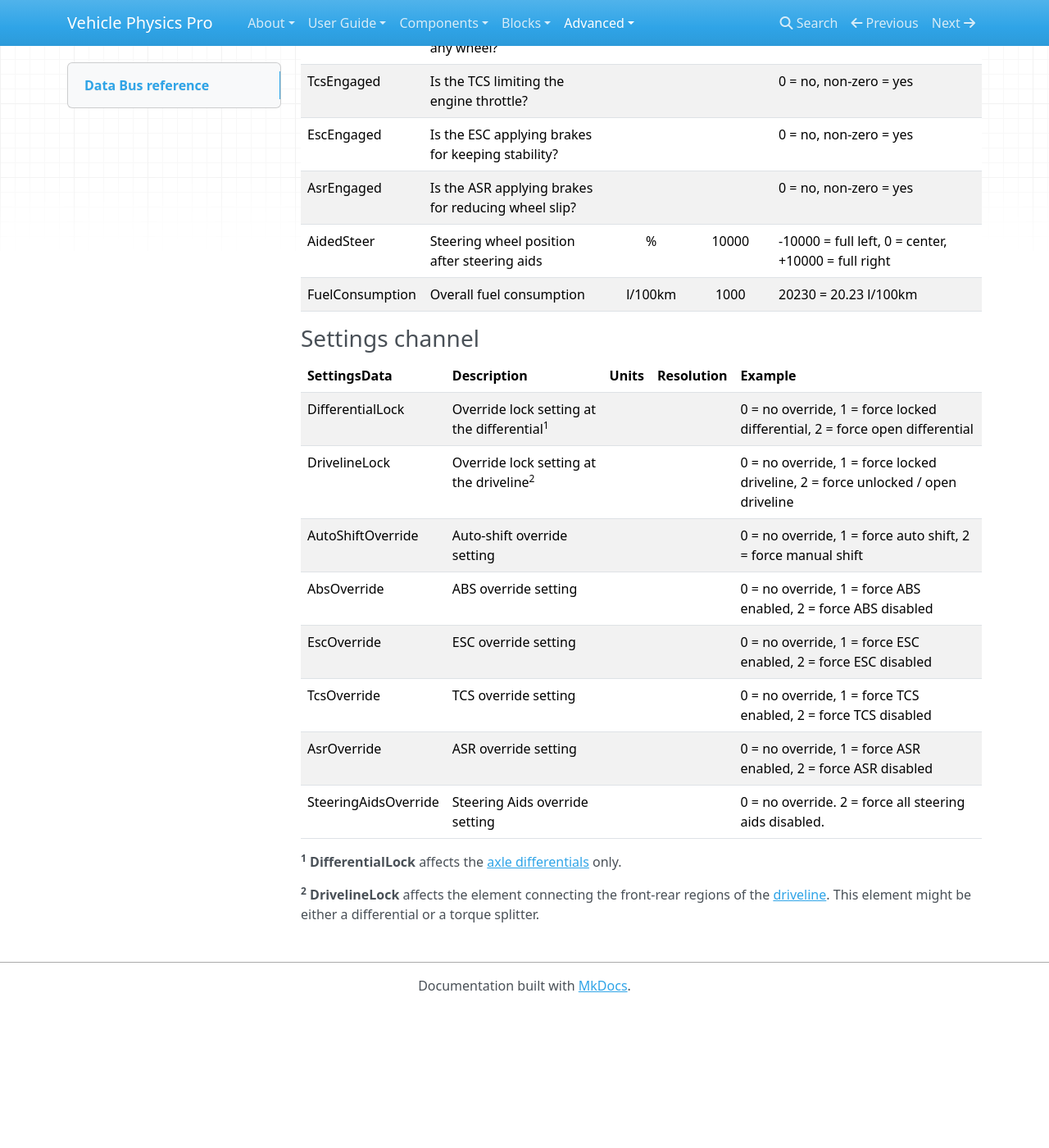
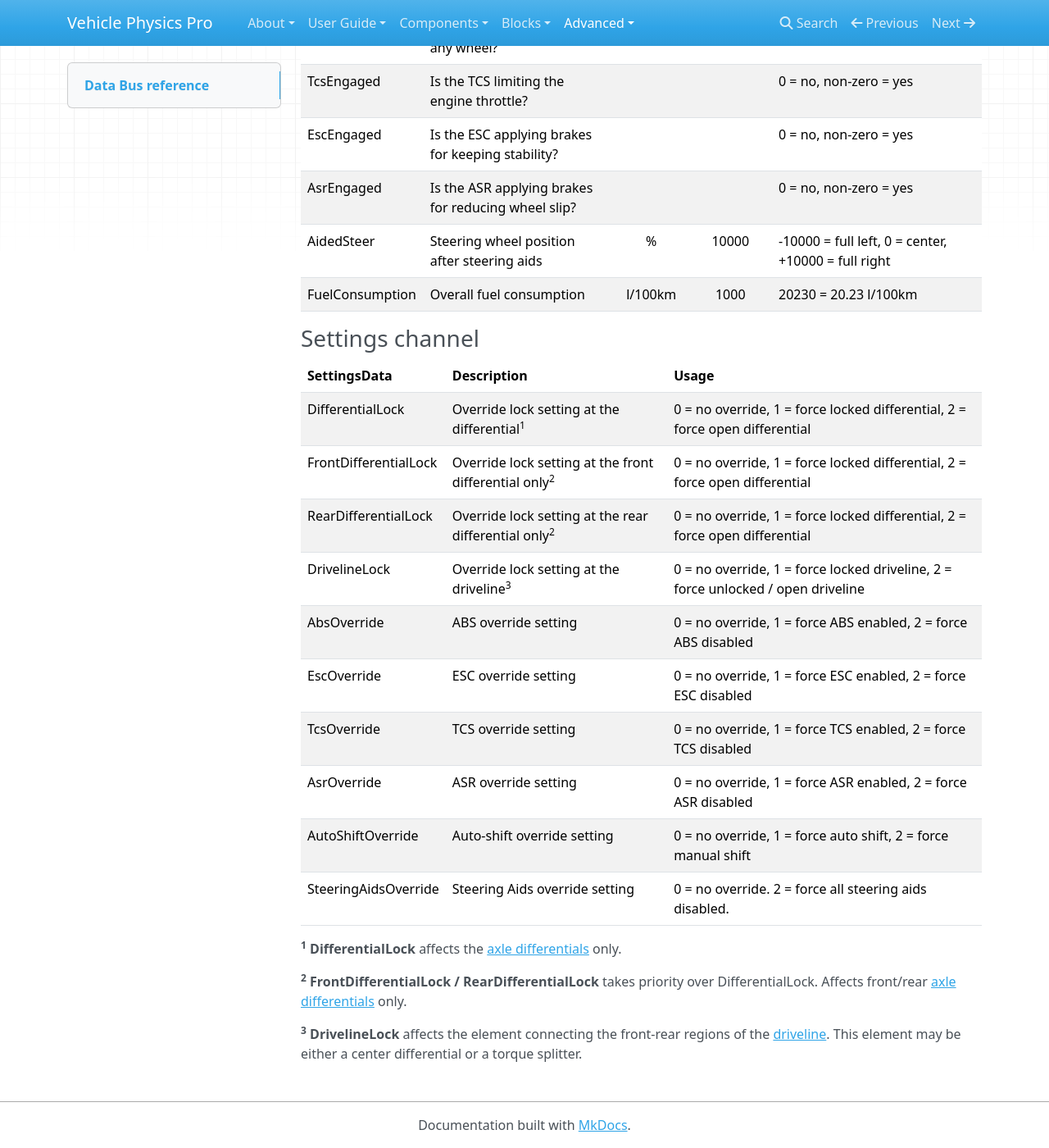
Before and after one commit to EdyJ/vehicle-physics-docs, an MkDocs documentation site: the page built from docs/advanced/databus-reference.md, in a window 1280 px wide and 1400 px high, scrolled down 3203 px. Shown: the whole window at 82% size. Built offline with MkDocs 1.6.1, drawn with Linux system fonts in a browser that asks for light colours; nearby versions of some CDN libraries; library files that are not in the unit come from our copies; before the commit the page ends 4433 px from its top, so only the background shows below that.

Commit message:
New differential lock settings

```diff
--- a/docs/advanced/databus-reference.md
+++ b/docs/advanced/databus-reference.md
@@ -108,18 +108,22 @@ input. Successive gear shift commands can be grouped by adding/subtracting +-1 t
 
 ### Settings channel
 
-| SettingsData | Description | Units  | Resolution | Example |
-| ------------ | ----------- |:------:|:----------:| ------- |
-|DifferentialLock	| Override lock setting at the differential<sup>1</sup>	|	|	| 0 = no override, 1 = force locked differential, 2 = force open differential
-|DrivelineLock		| Override lock setting at the driveline<sup>2</sup>	|	|	| 0 = no override, 1 = force locked driveline, 2 = force unlocked / open driveline
-|AutoShiftOverride	| Auto-shift override setting							|	|	| 0 = no override, 1 = force auto shift, 2 = force manual shift
-|AbsOverride		| ABS override setting									|	|	| 0 = no override, 1 = force ABS enabled, 2 = force ABS disabled
-|EscOverride		| ESC override setting									|	|	| 0 = no override, 1 = force ESC enabled, 2 = force ESC disabled
-|TcsOverride		| TCS override setting									|	|	| 0 = no override, 1 = force TCS enabled, 2 = force TCS disabled
-|AsrOverride		| ASR override setting									|	|	| 0 = no override, 1 = force ASR enabled, 2 = force ASR disabled
-|SteeringAidsOverride|Steering Aids override setting						|	|	| 0 = no override. 2 = force all steering aids disabled.
+| SettingsData | Description | Usage |
+| ------------ | ----------- | ----- |
+|DifferentialLock	| Override lock setting at the differential<sup>1</sup>	| 0 = no override, 1 = force locked differential, 2 = force open differential
+|FrontDifferentialLock	| Override lock setting at the front differential only<sup>2</sup>	| 0 = no override, 1 = force locked differential, 2 = force open differential
+|RearDifferentialLock	| Override lock setting at the rear differential only<sup>2</sup>	| 0 = no override, 1 = force locked differential, 2 = force open differential
+|DrivelineLock		| Override lock setting at the driveline<sup>3</sup>	| 0 = no override, 1 = force locked driveline, 2 = force unlocked / open driveline
+|AbsOverride		| ABS override setting									| 0 = no override, 1 = force ABS enabled, 2 = force ABS disabled
+|EscOverride		| ESC override setting									| 0 = no override, 1 = force ESC enabled, 2 = force ESC disabled
+|TcsOverride		| TCS override setting									| 0 = no override, 1 = force TCS enabled, 2 = force TCS disabled
+|AsrOverride		| ASR override setting									| 0 = no override, 1 = force ASR enabled, 2 = force ASR disabled
+|AutoShiftOverride	| Auto-shift override setting							| 0 = no override, 1 = force auto shift, 2 = force manual shift
+|SteeringAidsOverride|Steering Aids override setting						| 0 = no override. 2 = force all steering aids disabled.
 
 **<sup>1</sup> DifferentialLock** affects the [axle differentials](/blocks/driveline) only.
 
-**<sup>2</sup> DrivelineLock** affects the element connecting the front-rear regions of the
-[driveline](/blocks/driveline). This element might be either a differential or a torque splitter.
+**<sup>2</sup> FrontDifferentialLock / RearDifferentialLock** takes priority over DifferentialLock. Affects front/rear [axle differentials](/blocks/driveline) only.
+
+**<sup>3</sup> DrivelineLock** affects the element connecting the front-rear regions of the
+[driveline](/blocks/driveline). This element may be either a center differential or a torque splitter.
```
Also changed, not shown: docs/about/changelog.md (+5 -0 lines).
